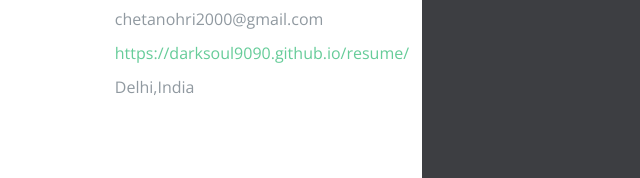
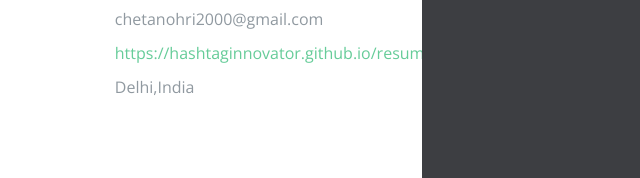
Before and after one commit to HashtagInnovator/resume, a plain HTML site: page index.html in a window 1280 px wide. Shown: the part 337-515 px from the top of the page, 90-730 px from the left. Drawn offline with nearby package versions, Linux system fonts and the light colour scheme.

Commit message:
Update index.html

```diff
--- a/index.html
+++ b/index.html
@@ -61,7 +61,7 @@
         <ul class="list-content ">
         	<li>+91 9971637657</li> <!-- YOUR PHONE NUMBER  -->
         	<li>chetanohri2000@gmail.com</li> <!-- YOUR EMAIL -->
-        	<li><a href="#">https://darksoul9090.github.io/resume/</a></li> <!-- YOUR WEBSITE  -->
+        	<li><a href="#">https://hashtaginnovator.github.io/resume/</a></li> <!-- YOUR WEBSITE  -->
         	<li>Delhi,India</li> <!-- YOUR STATE AND COUNTRY  -->
         </ul>
       </div>
```
